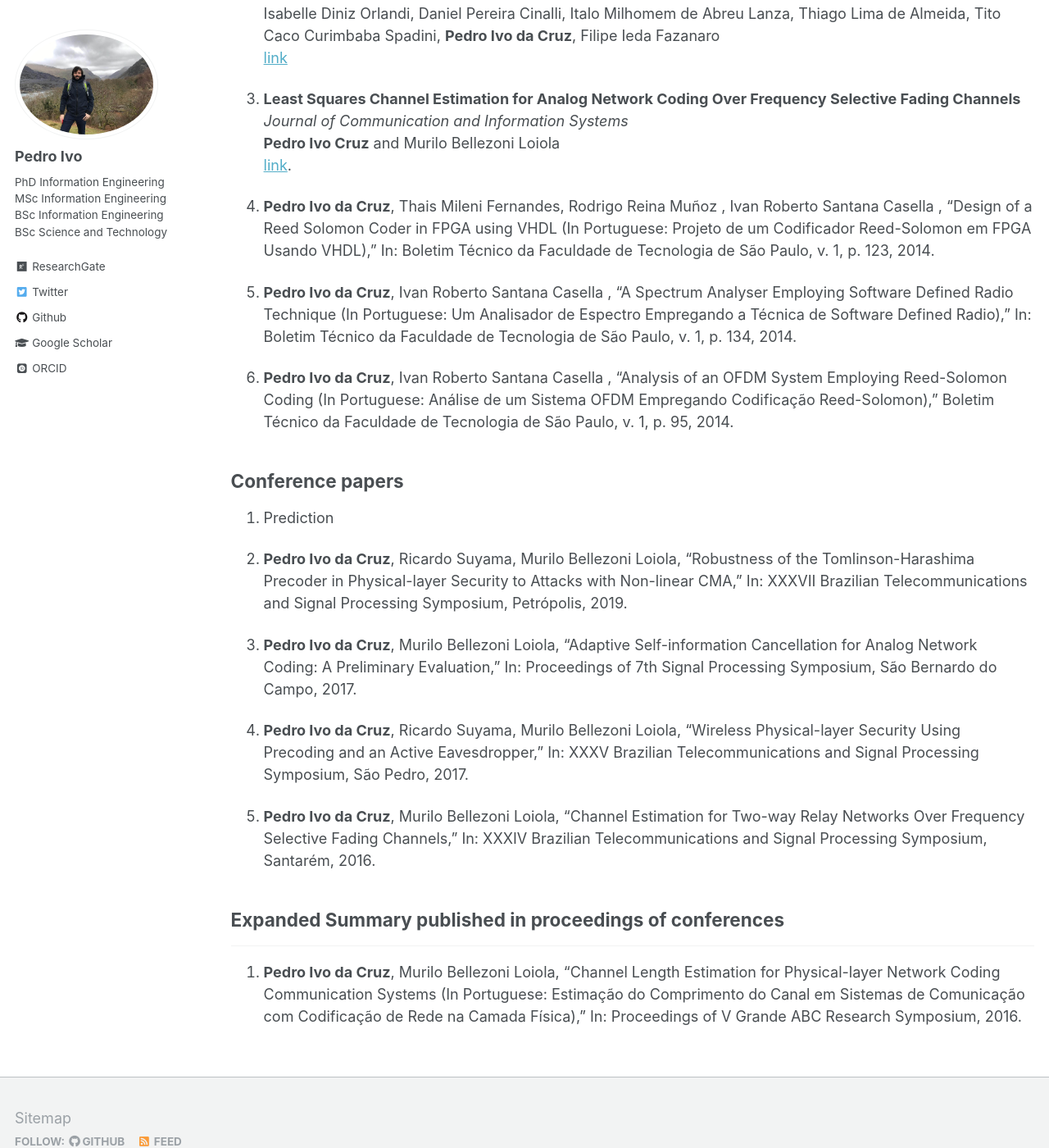
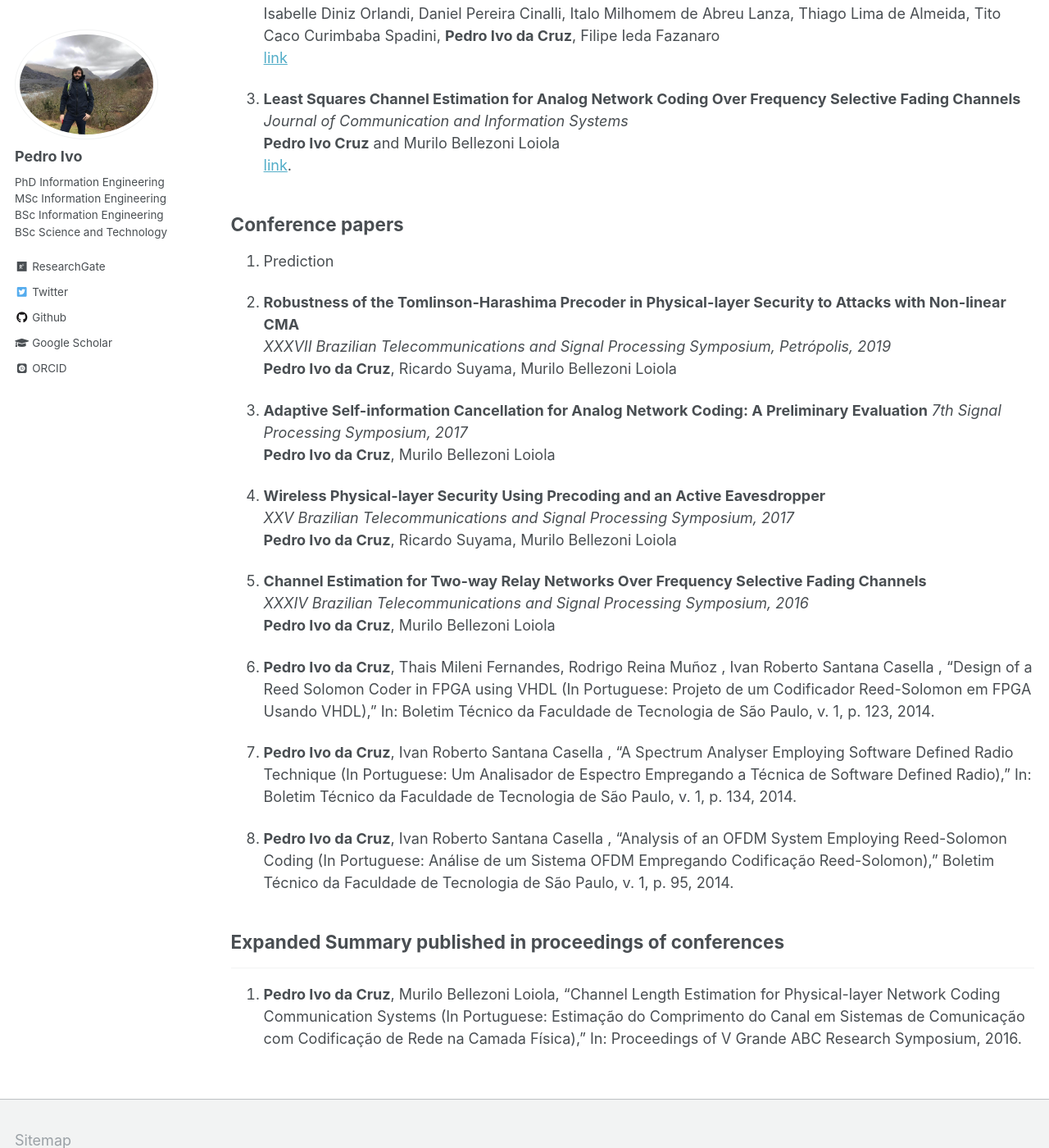
Before and after one commit to pedroidc/pedroidc.github.io, a Jekyll site: the page built from _pages/publications.md, in a window 1280 px wide and 1400 px high, scrolled down 402 px. Shown: the whole window at 82% size. Built offline with Jekyll 4.4.1, drawn with Linux system fonts in a browser that asks for light colours; some web fonts are replaced.

Commit message:
Updating publications

```diff
--- a/_pages/publications.md
+++ b/_pages/publications.md
@@ -31,23 +31,32 @@ _Journal of Communication and Information Systems_\
 **Pedro Ivo Cruz** and Murilo Bellezoni Loiola\
 [link](https://doi.org/10.14209/jcis.2018.29).
 
+
+## Conference papers
+1. Prediction
+
+1. **Robustness of the Tomlinson-Harashima Precoder in Physical-layer Security to Attacks with Non-linear CMA**\
+_XXXVII Brazilian Telecommunications and Signal Processing Symposium, Petrópolis, 2019_\
+**Pedro Ivo da Cruz**, Ricardo Suyama, Murilo Bellezoni Loiola
+
+1. **Adaptive Self-information Cancellation for Analog Network Coding: A Preliminary Evaluation**
+_7th Signal Processing Symposium, 2017_\
+**Pedro Ivo da Cruz**, Murilo Bellezoni Loiola
+
+1. **Wireless Physical-layer Security Using Precoding and an Active Eavesdropper**\
+_XXV Brazilian Telecommunications and Signal Processing Symposium, 2017_\
+**Pedro Ivo da Cruz**, Ricardo Suyama, Murilo Bellezoni Loiola
+
+1. **Channel Estimation for Two-way Relay Networks Over Frequency Selective Fading Channels**\
+_XXXIV Brazilian Telecommunications and Signal Processing Symposium, 2016_\
+**Pedro Ivo da Cruz**, Murilo Bellezoni Loiola
+
 1. **Pedro Ivo da Cruz**, Thais Mileni Fernandes, Rodrigo Reina Muñoz , Ivan Roberto Santana Casella , “Design of a Reed Solomon Coder in FPGA using VHDL (In Portuguese: Projeto de um Codificador Reed-Solomon em FPGA Usando VHDL),” In: Boletim Técnico da Faculdade de Tecnologia de São Paulo, v. 1, p. 123, 2014.
 
 1. **Pedro Ivo da Cruz**, Ivan Roberto Santana Casella , “A Spectrum Analyser Employing Software Defined Radio Technique (In Portuguese: Um Analisador de Espectro Empregando a Técnica de Software Defined Radio),” In: Boletim Técnico da Faculdade de Tecnologia de São Paulo, v. 1, p. 134, 2014.
 
 1. **Pedro Ivo da Cruz**, Ivan Roberto Santana Casella , “Analysis of an OFDM System Employing Reed-Solomon Coding (In Portuguese: Análise de um Sistema OFDM Empregando Codificação Reed-Solomon),” Boletim Técnico da Faculdade de Tecnologia de São Paulo, v. 1, p. 95, 2014.
 
-## Conference papers
-1. Prediction
-
-1. **Pedro Ivo da Cruz**, Ricardo Suyama, Murilo Bellezoni Loiola, "Robustness of the Tomlinson-Harashima Precoder in Physical-layer Security to Attacks with Non-linear CMA," In: XXXVII Brazilian Telecommunications and Signal Processing Symposium, Petrópolis, 2019.
-
-1. **Pedro Ivo da Cruz**, Murilo Bellezoni Loiola, "Adaptive Self-information Cancellation for Analog Network Coding: A Preliminary Evaluation," In: Proceedings of 7th Signal Processing Symposium, São Bernardo do Campo, 2017.
-
-1. **Pedro Ivo da Cruz**, Ricardo Suyama, Murilo Bellezoni Loiola, "Wireless Physical-layer Security Using Precoding and an Active Eavesdropper," In: XXXV Brazilian Telecommunications and Signal Processing Symposium, São Pedro, 2017.
-
-1. **Pedro Ivo da Cruz**, Murilo Bellezoni Loiola, "Channel Estimation for Two-way Relay Networks Over Frequency Selective Fading Channels," In: XXXIV Brazilian Telecommunications and Signal Processing Symposium, Santarém, 2016.
-
 ## Expanded Summary published in proceedings of conferences
 ------
 1.	**Pedro Ivo da Cruz**, Murilo Bellezoni Loiola, “Channel Length Estimation for Physical-layer Network Coding Communication Systems (In Portuguese: Estimação do Comprimento do Canal em Sistemas de Comunicação com Codificação de Rede na Camada Física),” In: Proceedings of V Grande ABC Research Symposium, 2016.
```
